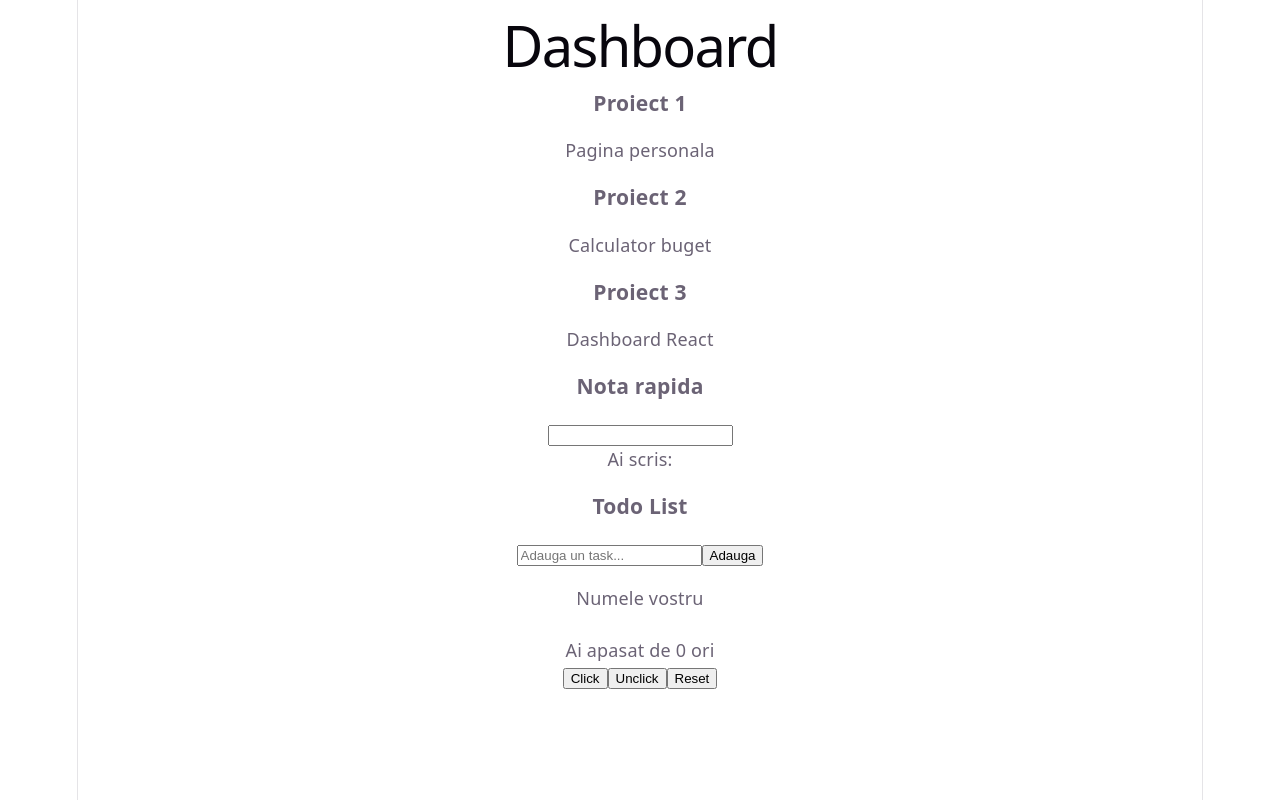
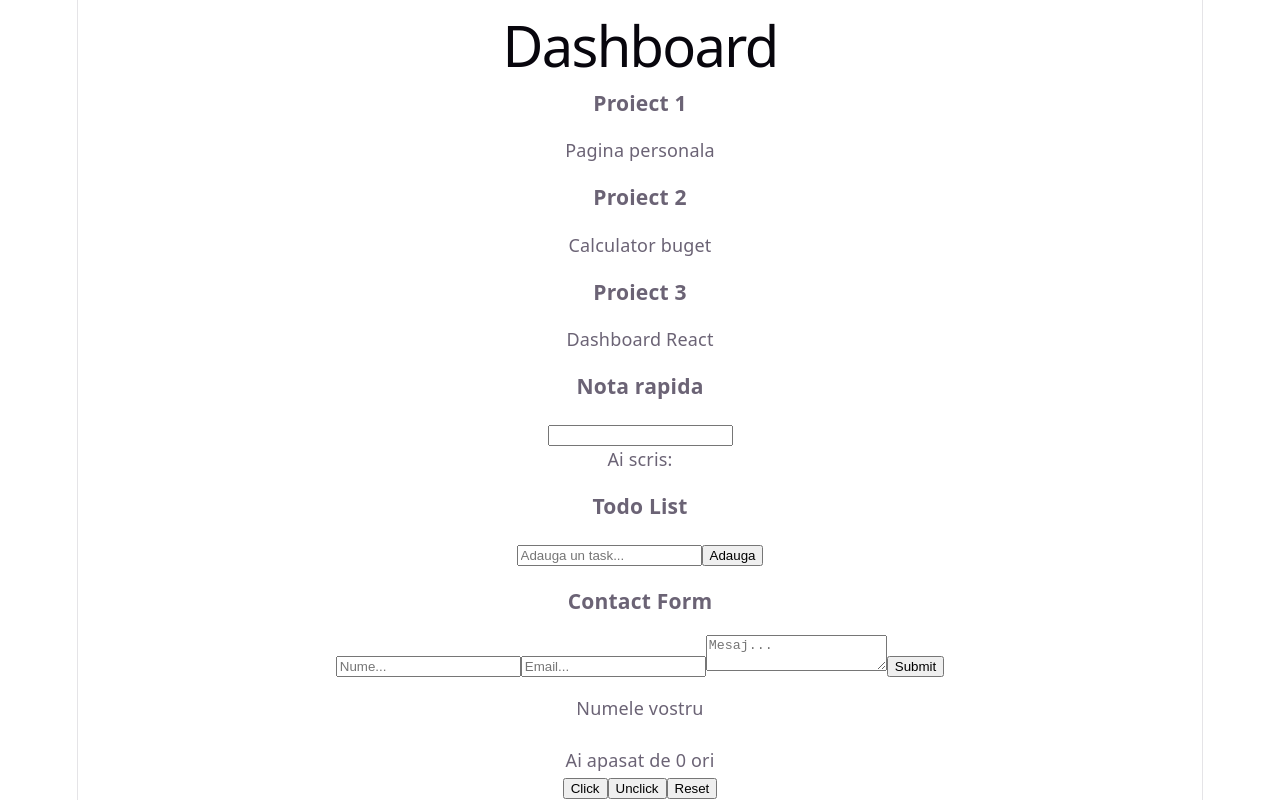
Before and after one commit to sub5ramattramain/Laborator_PW, a React (Vite) app: page / in a window 1280 px wide. Built offline with nearby package versions, Linux system fonts and the light colour scheme.

Commit message:
finished lab 5

```diff
--- a/src/App.jsx
+++ b/src/App.jsx
@@ -2,6 +2,7 @@ import Card from './Card';
 import { useState } from 'react';
 import QuickNote from './QuickNote';
 import TodoList from './TodoList';
+import ContactForm from './ContactForm';
 
 const projects = [
 { title: "Proiect 1", description: "Pagina personala" },
@@ -20,6 +21,7 @@ return <Card key={index} title={item.title} description={item.description} />;
 })}
 <QuickNote />
 <TodoList />
+<ContactForm />
 <p>Numele vostru </p><br></br>
 <p>Ai apasat de {count} ori</p>
 <button onClick={() => setCount(count + 1)}>Click</button>
--- /dev/null
+++ b/src/ContactForm.jsx
@@ -0,0 +1,46 @@
+import {useState} from 'react';
+function ContactForm()
+{
+    const [name, setName] = useState('');
+    const [email, setEmail] = useState('');
+    const [message, setMessage] = useState('');
+
+    const [feedback, setFeedback] = useState('');
+
+    function handleAdd() {
+    if (name.trim() === '' || email.trim() === '' || message.trim() === '')
+    {
+        setFeedback('Completeaza toate campurile!');
+        return; // Nu adauga text gol
+    }
+    setFeedback('Multumim pentru mesaj, ' + name + '!');
+    setName('');
+    setEmail('');
+    setMessage('');
+    }
+    return (
+<div>
+<h3>Contact Form</h3>
+<input
+value={name}
+onChange={(e) => setName(e.target.value)}
+placeholder="Nume..."
+/>
+<input
+value={email}
+onChange={(e) => setEmail(e.target.value)}
+placeholder="Email..."
+/>
+<textarea
+value={message}
+onChange={(e) => setMessage(e.target.value)}
+placeholder="Mesaj..."
+/>
+<button onClick={handleAdd}>Submit</button>
+<ul>
+    {feedback && <li>{feedback}</li>}
+</ul>
+</div>
+);
+}
+export default ContactForm;
```
